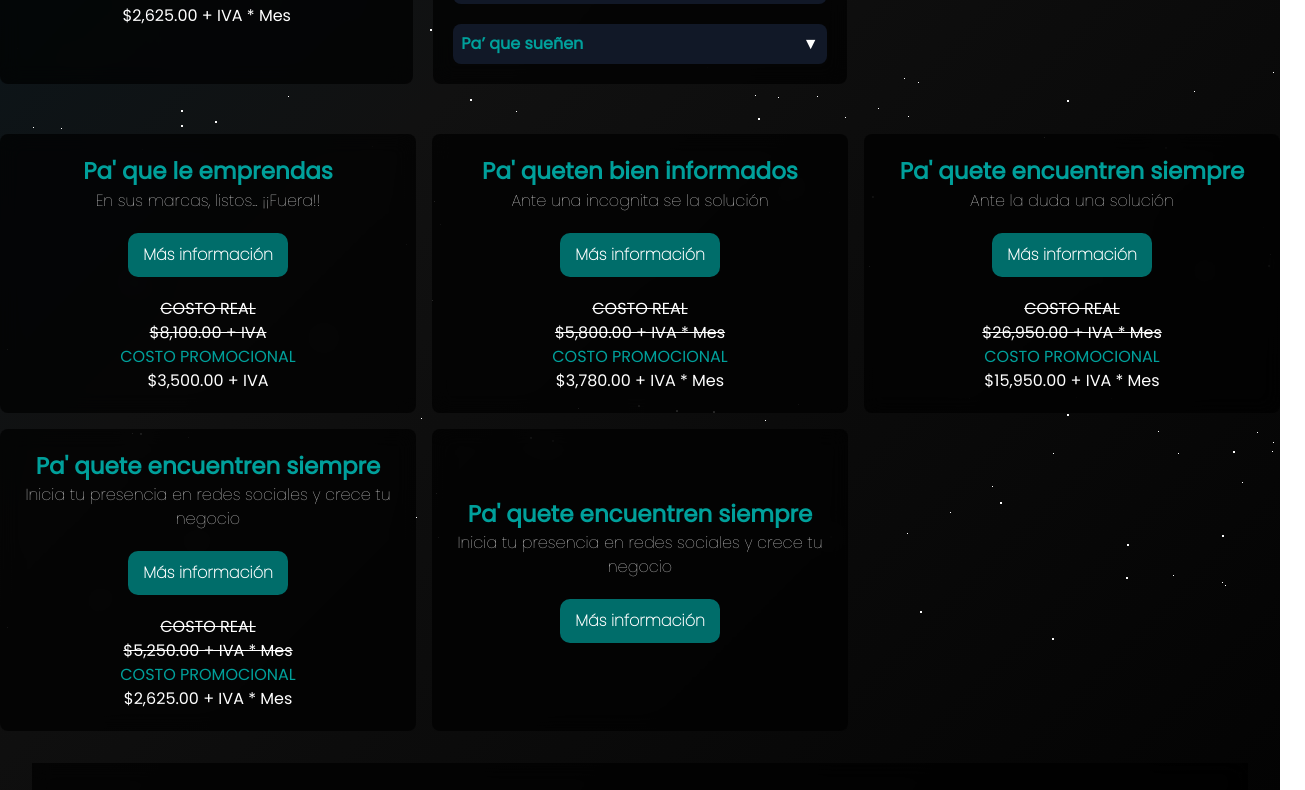
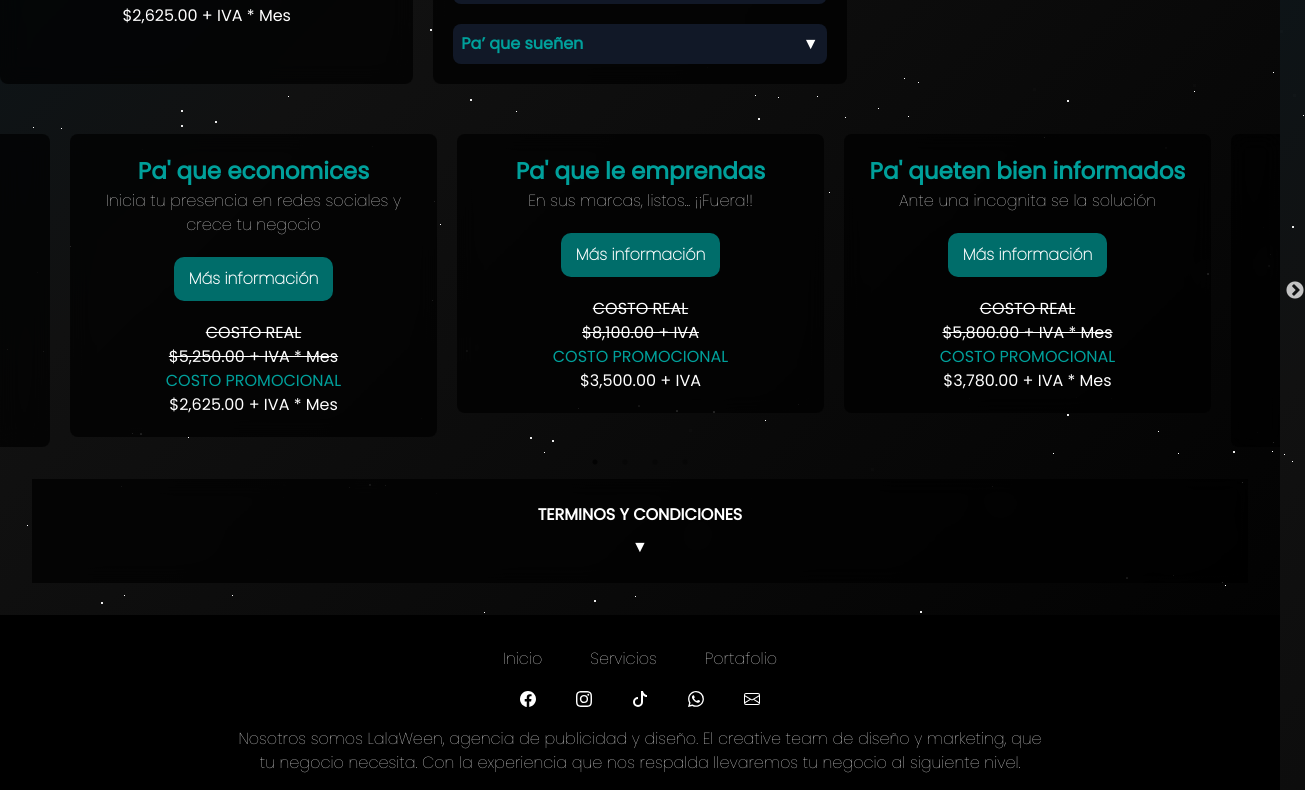
Before and after one commit to AngelLuna17-code/Lalaween, a React (Create React App) app: page /Promo in a window 1280 px wide. Shown: the part 1340-2130 px from the top of the page, 1305 px wide, since content can reach past the window. Built offline with nearby package versions, Linux system fonts and the light colour scheme.

Commit message:
carrusel a las cards

```diff
--- a/src/components/Paquetes.jsx
+++ b/src/components/Paquetes.jsx
@@ -1,45 +1,32 @@
-import React, { useState } from 'react';
+import React from 'react';
+import Slider from 'react-slick';
 
 const Paquetes = () => {
     const modals = [
-        /*Pa' que le emprendas*/
         {
             titlePaq: "Pa' que le emprendas",
             sub: "En sus marcas, listos... ¡¡Fuera!!",
             oldPrice: "$8,100.00 + IVA",
             newPrice: "$3,500.00 + IVA",
         },
-        /*Pa' que le emprendas*/
-        /* Pa' queten bien informados */
         {
             titlePaq: "Pa' queten bien informados",
             sub: "Ante una incognita se la solución",
             oldPrice: "$5,800.00 + IVA * Mes",
             newPrice: "$3,780.00 + IVA * Mes",
         },
-        /* Pa' queten bien informados */
-        /* Pa' quete encuentren siempre */
         {
             titlePaq: "Pa' quete encuentren siempre",
             sub: "Ante la duda una solución",
             oldPrice: "$26,950.00 + IVA * Mes",
             newPrice: "$15,950.00 + IVA * Mes",
         },
-        /* Pa' quete encuentren siempre */
-        /* Pa' que economices */
         {
-            titlePaq: "Pa' quete encuentren siempre",
+            titlePaq: "Pa' que economices",
             sub: "Inicia tu presencia en redes sociales y crece tu negocio",
             oldPrice: "$5,250.00 + IVA * Mes",
             newPrice: "$2,625.00 + IVA * Mes",
         },
-        /* Pa' que economices */
-        /* Pa' que economices */
-        {
-            titlePaq: "Pa' quete encuentren siempre",
-            sub: "Inicia tu presencia en redes sociales y crece tu negocio",
-        },
-        /* Pa' que economices */
     ];
 
     const routes = [
@@ -47,17 +34,26 @@ const Paquetes = () => {
         "/pagina-1",
         "/pagina-2",
         "/pagina-3",
-        "/pagina-4",
-        "/pagina-5"
     ];
+
+    const settings = {
+        dots: true,
+        infinite: true,
+        speed: 500,
+        slidesToShow: 3,
+        slidesToScroll: 1,
+        centerMode: true,
+        centerPadding: '60px',
+    };
 
     return (
         <section>
-            <div className='container mx-auto grid grid-cols-1 lg:grid-cols-3 gap-4'>
-                {/* Cuerpo de card */}
+            <div className='container mx-auto'>
+                <Slider {...settings}>
                     {modals.map((modal, index) => (
-                    <a href={routes[index]} className='p-5 rounded-lg flex items-center justify-center' key={index} style={{ background: 'rgba(0, 0, 0, 0.7)', backdropFilter: 'blur(10px)', WebkitBackdropFilter: 'blur(10px)' }}>
-                        {/* Contenido del card */}
+                        <div key={index}>
+                            {/* Card */}
+                            <div className='p-5 rounded-lg flex items-center justify-center' style={{ background: 'rgba(0, 0, 0, 0.7)', backdropFilter: 'blur(10px)', WebkitBackdropFilter: 'blur(10px)', margin: '0 10px' }}>
                                 <div>
                                     <div className='text-center'>
                                         <h3 className='text-[#00a09b] font-black text-[23px] typing'>
@@ -67,14 +63,13 @@ const Paquetes = () => {
                                             {modal.sub}
                                         </p>
                                     </div>
-                            {/* Abrir modal */}
                                     <div className='flex justify-center mt-5'>
+                                        <a href={routes[index]}>
                                             <button className='px-[15px] py-[10px] bg-[#006d6a] hover:bg-[#005351] font-bold rounded-[10px]'>
                                                 Más información
                                             </button>
+                                        </a>
                                     </div>
-                            {/* Abrir modal */}
-                            {/* Precios */}
                                     <div className='text-center text-white mt-5 typing font-thin'>
                                         {modal.oldPrice && (
                                             <div>
@@ -85,12 +80,12 @@ const Paquetes = () => {
                                             </div>
                                         )}
                                     </div>
-                            {/* Precios */}
                                 </div>
-                        {/* Contenido del card */}
-                    </a>
+                            </div>
+                            {/* Card */}
+                        </div>
                     ))}
-                {/* Cuerpo de card */}
+                </Slider>
             </div>
         </section>
     );
```
Lines whose indentation alone changed are shown as unchanged.
